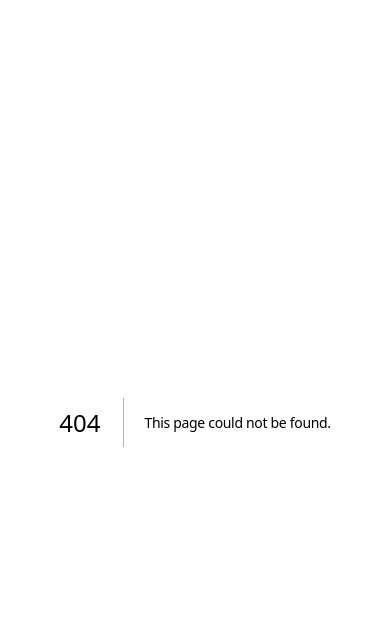
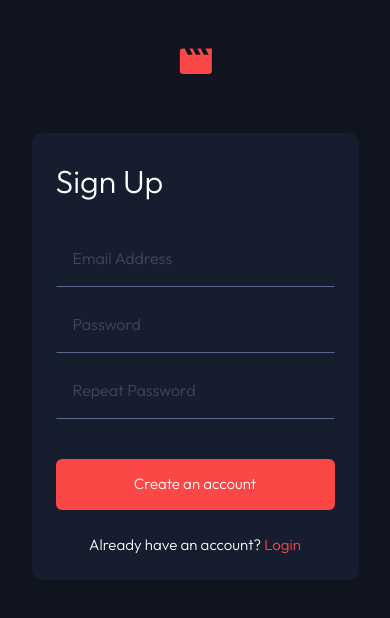
Before and after one commit to orphandeity/entertainment-web-app, a Next.js app: page /signup in a window 390 px wide. Before the commit this address had no page. Shown: the top 618 px of the page. Built offline with nearby package versions, Linux system fonts and the light colour scheme.

Commit message:
🚧 auth mobile styles

```diff
--- a/src/components/dashboard.tsx
+++ b/src/components/dashboard.tsx
@@ -55,7 +55,9 @@ export default function Dashboard() {
           </li>
         </ul>
       </nav>
-      <Image src={user} alt="" className="h-auto w-6 md:w-8 lg:w-10" />
+      <Link href={"/signup"}>
+        <Image src={user} alt="" className="h-auto w-6 md:w-8 lg:w-10" />
+      </Link>
     </aside>
   );
 }
--- /dev/null
+++ b/src/pages/login/index.tsx
@@ -0,0 +1,49 @@
+import type { NextPage } from "next";
+import logo from "@/assets/logo.svg";
+import Image from "next/image";
+import Link from "next/link";
+import Head from "next/head";
+
+export const Page: NextPage = () => {
+  return (
+    <>
+      <Head>
+        <title>Entertainment Web App | Login</title>
+        <meta name="description" content="Frontend Mentor Challenge Project" />
+      </Head>
+      <div className="flex min-h-screen flex-col items-center gap-[3.65rem]">
+        <Link href={"/"} className="mt-12">
+          <Image src={logo} alt="" />
+        </Link>
+        <div className="item-center flex w-[20.4375rem] flex-col gap-6 rounded-[0.625rem] bg-_semi-dark-blue p-6">
+          <form className="flex flex-col gap-10 ">
+            <p className="text-heading-lg font-light">Login</p>
+            <fieldset className="space-y-6 text-body-md font-light text-white">
+              <input
+                type="email"
+                placeholder="Email address"
+                className="w-full border-transparent border-b-_greyish-blue bg-transparent px-4 pb-4 pt-0 caret-_red selection:bg-_red placeholder:opacity-50 focus:border-transparent focus:border-b-white focus:ring-0"
+              />
+              <input
+                type="password"
+                placeholder="Password"
+                className="w-full border-transparent border-b-_greyish-blue bg-transparent px-4 pb-4 pt-0 caret-_red selection:bg-_red placeholder:opacity-50 focus:border-transparent focus:border-b-white focus:ring-0"
+              />
+            </fieldset>
+            <button className="rounded-[0.375rem] bg-_red py-[0.875rem] text-body-md font-light">
+              Login to your account
+            </button>
+          </form>
+          <p className="text-center text-body-md font-light">
+            Don&apos;t have an acount?{" "}
+            <span className="text-_red">
+              <Link href={"/signup"}>Sign Up</Link>
+            </span>
+          </p>
+        </div>
+      </div>
+    </>
+  );
+};
+
+export default Page;
--- /dev/null
+++ b/src/pages/signup/index.tsx
@@ -0,0 +1,58 @@
+import type { NextPage } from "next";
+import Head from "next/head";
+import Image from "next/image";
+import Link from "next/link";
+import logo from "@/assets/logo.svg";
+
+export const Page: NextPage = () => {
+  return (
+    <>
+      <Head>
+        <title>Entertainment Web App | Sign Up</title>
+        <meta name="description" content="Frontend Mentor Challenge Project" />
+      </Head>
+      <div className="flex min-h-screen flex-col items-center gap-[3.65rem]">
+        <Link href={"/"} className="mt-12">
+          <Image src={logo} alt="" />
+        </Link>
+        <div className="item-center flex w-[20.4375rem] flex-col gap-6 rounded-[0.625rem] bg-_semi-dark-blue p-6">
+          <form className="flex flex-col gap-10 ">
+            <p className="text-heading-lg font-light">Sign Up</p>
+            <fieldset className="space-y-6 text-body-md font-light text-white">
+              <input
+                type="email"
+                placeholder="Email Address"
+                className="w-full border-transparent border-b-_greyish-blue bg-transparent px-4 pb-4 pt-0 caret-_red selection:bg-_red placeholder:opacity-50 focus:border-transparent focus:border-b-white focus:ring-0"
+              />
+              <input
+                type="password"
+                name="password"
+                id="password"
+                placeholder="Password"
+                className="w-full border-transparent border-b-_greyish-blue bg-transparent px-4 pb-4 pt-0 caret-_red selection:bg-_red placeholder:opacity-50 focus:border-transparent focus:border-b-white focus:ring-0"
+              />
+              <input
+                type="password"
+                name="repeatPassword"
+                id="repeatPassword"
+                placeholder="Repeat Password"
+                className="w-full border-transparent border-b-_greyish-blue bg-transparent px-4 pb-4 pt-0 caret-_red selection:bg-_red placeholder:opacity-50 focus:border-transparent focus:border-b-white focus:ring-0"
+              />
+            </fieldset>
+            <button className="rounded-[0.375rem] bg-_red py-[0.875rem] text-body-md font-light">
+              Create an account
+            </button>
+          </form>
+          <p className="text-center text-body-md font-light">
+            Already have an account?{" "}
+            <span className="text-_red">
+              <Link href={"/login"}>Login</Link>
+            </span>
+          </p>
+        </div>
+      </div>
+    </>
+  );
+};
+
+export default Page;
--- a/src/styles/dashboard.module.css
+++ b/src/styles/dashboard.module.css
@@ -37,7 +37,7 @@
   .dashboard {
     margin: 1.5rem;
     padding: 1.5rem;
-    border-radius: var(--radius-sm);
+    border-radius: var(--radius-md);
   }
 
   .nav ul {
--- a/src/styles/globals.css
+++ b/src/styles/globals.css
@@ -17,8 +17,9 @@
   --font-weight-light: 300;
   --font-weight-medium: 500;
 
-  --radius-xs: 0.5rem;
-  --radius-sm: 0.625rem;
+  --radius-xs: 0.375rem;
+  --radius-sm: 0.5rem;
+  --radius-md: 0.625rem;
   --radius-lg: 1.25rem;
 }
 
--- a/src/styles/trending.module.css
+++ b/src/styles/trending.module.css
@@ -5,7 +5,7 @@
   grid-template-rows: repeat(3, auto);
   width: 15rem;
   height: 8.75rem;
-  border-radius: var(--radius-xs);
+  border-radius: var(--radius-sm);
   overflow: hidden;
 }
 
```
Also changed, not shown: src/styles/auth.module.css (added, +93 -0 lines).
